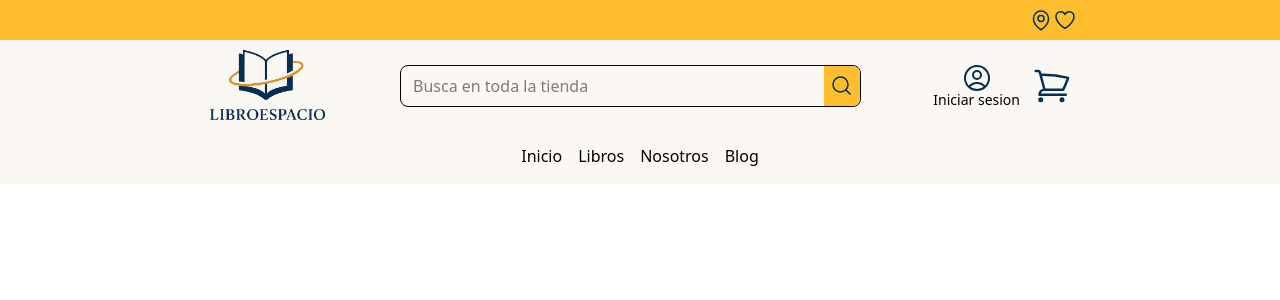
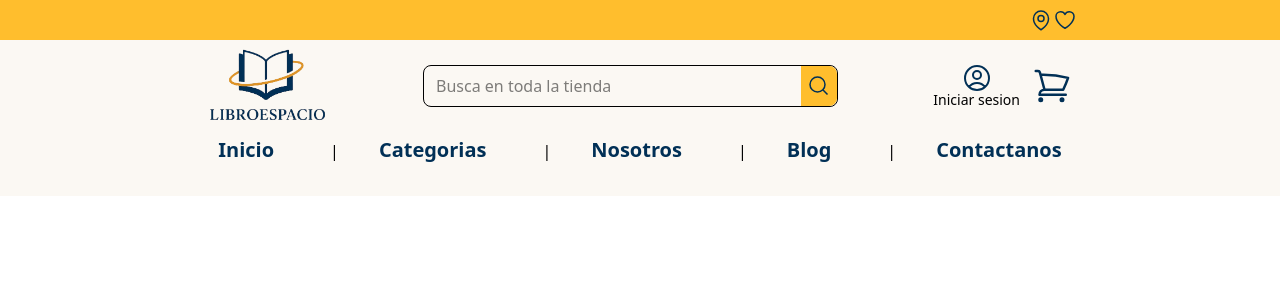
Before and after one commit to LuisPerez2008/front-libreria, a React (Vite) app: page / in a window 1280 px wide. Shown: the top 300 px of the page. Built offline with nearby package versions, Linux system fonts and the light colour scheme.

Commit message:
Header front terminado

```diff
--- a/src/components/Header.jsx
+++ b/src/components/Header.jsx
@@ -1,13 +1,9 @@
 import { useState } from "react";
 
-
-
 export const Header = () => {
-
     const [isOpen, setIsOpen] = useState(false);
     const toggleMenu = () => {
         setIsOpen(!isOpen);
-        console.log(isOpen);
     };
 
     return (
@@ -56,7 +52,7 @@ export const Header = () => {
                     <img
                         src="./logo-2.png"
                         alt="logo de libro espacio"
-                        className=" w-30 "
+                        className=" w-30 cursor-pointer"
                     />
                 </article>
                 <article className="sesion   flex justify-end items-center gap-3">
@@ -67,7 +63,7 @@ export const Header = () => {
                             viewBox="0 0 24 24"
                             strokeWidth={1.5}
                             stroke="currentColor"
-                            className="size-8 stroke-blue-secondary"
+                            className="size-8 stroke-blue-secondary cursor-pointer hover:fill-blue-secondary hover:stroke-yellow-secondary"
                         >
                             <path
                                 strokeLinecap="round"
@@ -83,7 +79,7 @@ export const Header = () => {
                         viewBox="0 0 24 24"
                         strokeWidth={1.5}
                         stroke="currentColor"
-                        className="size-10 stroke-blue-secondary"
+                        className="size-10 stroke-blue-secondary cursor-pointer hover:fill-blue-secondary hover:stroke-yellow-secondary"
                     >
                         <path
                             strokeLinecap="round"
@@ -99,7 +95,7 @@ export const Header = () => {
                         viewBox="0 0 24 24"
                         strokeWidth={1.5}
                         stroke="currentColor"
-                        className="size-10 stroke-blue-secondary md:hidden z-20"
+                        className="size-10 stroke-blue-secondary md:hidden z-20 cursor-pointer"
                         onClick={toggleMenu}
                     >
                         <path
@@ -109,20 +105,20 @@ export const Header = () => {
                         />
                     </svg>
                     <div className="flex-grow flex justify-center  px-3 md:px-16 py-2">
-                        <label className="flex border-1 rounded-lg w-full pl-1 ">
+                        <label className="flex border-1 rounded-lg w-[95%] lg:w-[90%] pl-1 ">
                             <input
                                 type="text"
                                 placeholder="Busca en toda la tienda"
                                 className=" w-full p-2 focus:outline-none "
                             />
-                            <div className="bg-yellow-secondary h-auto w-10 rounded-br-lg rounded-tr-lg grid place-items-center">
+                            <div className="bg-yellow-secondary h-auto w-10 rounded-br-lg rounded-tr-lg grid place-items-center cursor-pointer">
                                 <svg
                                     xmlns="http://www.w3.org/2000/svg"
                                     fill="none"
                                     viewBox="0 0 24 24"
                                     strokeWidth={1.5}
                                     stroke="currentColor"
-                                    className="size-6 stroke-blue-secondary  rounded-br-xl rounded-tr-xl"
+                                    className="size-6 stroke-blue-secondary  rounded-br-xl rounded-tr-xl "
                                 >
                                     <path
                                         strokeLinecap="round"
@@ -136,21 +132,54 @@ export const Header = () => {
                 </article>
             </section>
 
-            <section className={`absolute top-25 left-0 right-0  h-full md:flex md:items-center md:justify-center md:relative md:top-0 -translate-x-full ${isOpen ? "translate-x-0" : ""} transition-transform duration-300  md:translate-x-0`}>
-
-                <nav className="relative justify-center items-center flex gap-4 mt-16 md:mt-0 md:block">
-                    <ul className="flex flex-col items-center justify-center gap-4 p-4 md:flex md:flex-row ">
-                        <li>
-                            <a href="">Inicio </a>
+            <section
+                className={`absolute top-25 left-0 right-0 bg-white md:bg-primary h-full md:h-auto md:flex md:items-center md:justify-center md:relative md:top-0 -translate-x-full ${
+                    isOpen ? "translate-x-0" : ""
+                } transition-transform duration-300  md:translate-x-0`}
+            >
+                <nav
+                    className={`relative justify-center items-center flex gap-4 mt-16 md:mt-0 md:block `}
+                >
+                    <ul className="flex flex-col items-center justify-center space-y-6 md:space-x-0 md:gap-6 p-4 md:p-0 md:flex md:flex-row  w-full  ">
+                        <li className=" md:after:content-['|']  md:after:ml-10  w-full text-center border-b-2  border-blue-secondary md:border-none pb-3 md:pb-0">
+                            <a
+                                href=""
+                                className="text-2xl  md:text-xl font-semibold  px-4 py-2 text-blue-secondary hover:bg-blue-secondary hover:text-white rounded-md "
+                            >
+                                Inicio
+                            </a>
                         </li>
-                        <li>
-                            <a href="">Libros </a>
+                        <li className="md:after:content-['|'] md:after:ml-10  w-full text-center border-b-2  border-blue-secondary md:border-none pb-3 md:pb-0">
+                            <a
+                                href=""
+                                className=" px-4 py-2 hover:bg-blue-secondary hover:text-white text-2xl md:text-xl font-semibold text-blue-secondary rounded-md "
+                            >
+                                Categorias
+                            </a>
                         </li>
-                        <li>
-                            <a href="">Nosotros </a>
+                        <li className="md:after:content-['|'] md:after:ml-10  w-full text-center border-b-2 border-blue-secondary md:border-none pb-3 md:pb-0">
+                            <a
+                                href=""
+                                className=" px-4 py-2 hover:bg-blue-secondary hover:text-white text-2xl md:text-xl font-semibold text-blue-secondary md:items-center md:justify-center rounded-md "
+                            >
+                                Nosotros
+                            </a>
                         </li>
-                        <li>
-                            <a href="">Blog </a>
+                        <li className="md:after:content-['|'] md:after:ml-10  w-full text-center border-b-2 border-blue-secondary md:border-none pb-3 md:pb-0">
+                            <a
+                                href=""
+                                className=" px-4 py-2 hover:bg-blue-secondary hover:text-white text-2xl md:text-xl font-semibold text-blue-secondary md:items-center md:justify-center rounded-md "
+                            >
+                                Blog
+                            </a>
+                        </li>
+                        <li className=" lg:after:ml-16 w-full text-center border-b-2 border-blue-secondary md:border-none pb-3 md:pb-0">
+                            <a
+                                href=""
+                                className="px-4 py-2 hover:bg-blue-secondary hover:text-white text-2xl md:text-xl font-semibold text-blue-secondary md:flex md:items-center md:justify-center rounded-md "
+                            >
+                                Contactanos
+                            </a>
                         </li>
                     </ul>
                 </nav>
```
